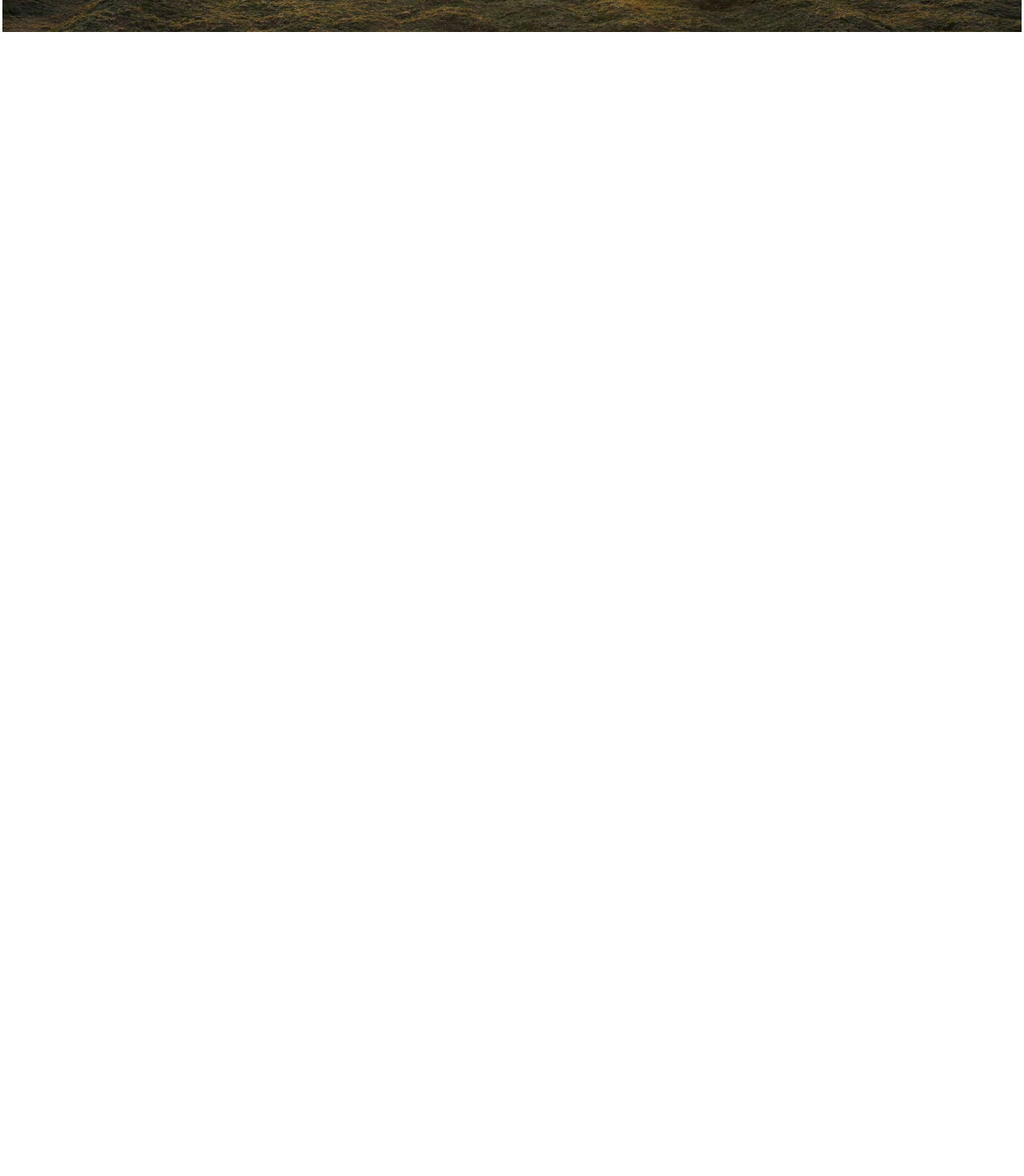
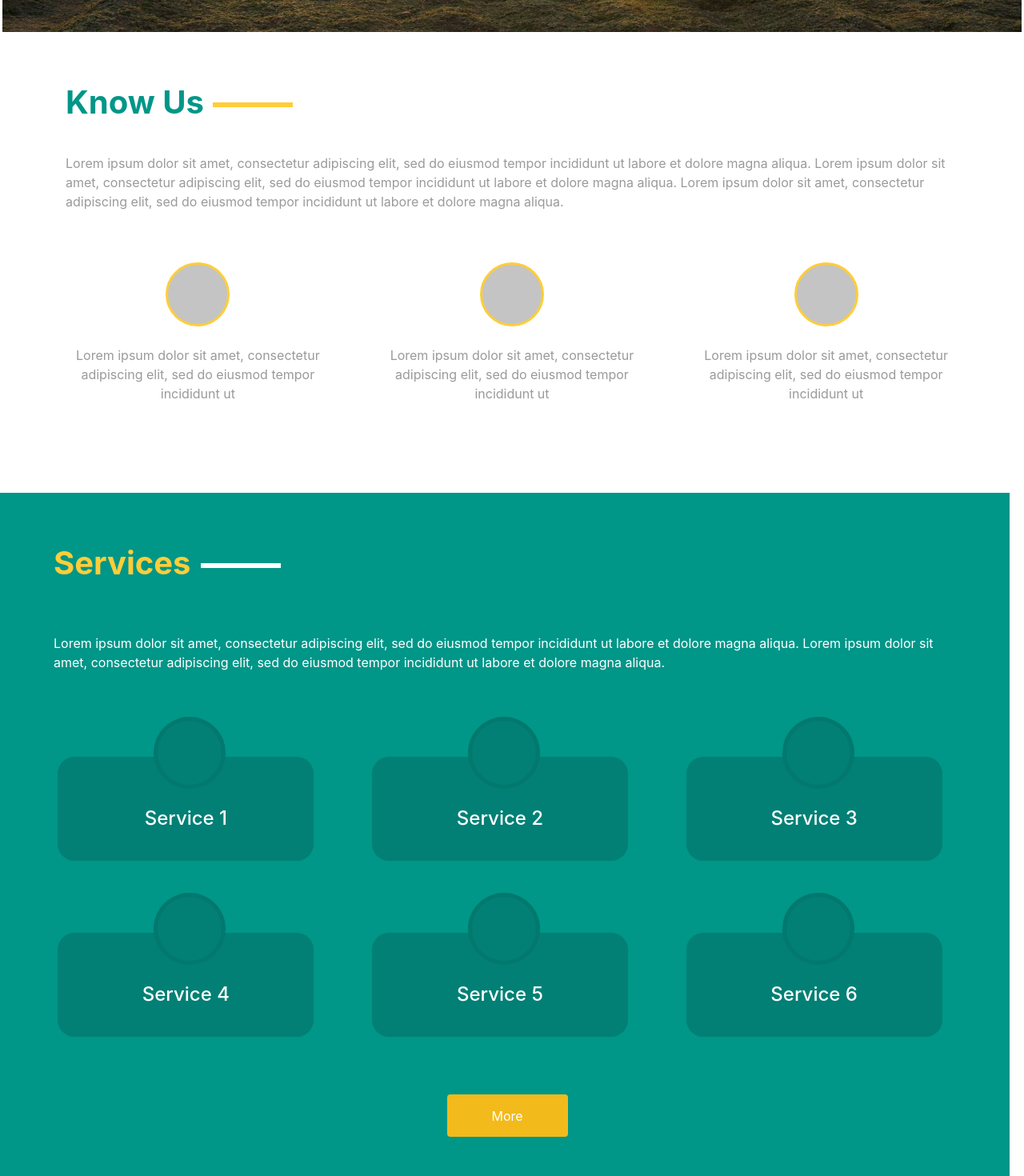
Before and after one commit to balaji18/BFT-People-Web, an Angular app: page /home in a window 1280 px wide. Shown: the part 598-2068 px from the top of the page at 80% size. Before the commit the page ends 800 px from the top, so only its background shows below. Built offline with nearby package versions, Linux system fonts and the light colour scheme.

Commit message:
Website about to complete

```diff
--- a/src/app/bft-portal/home/home.component.css
+++ b/src/app/bft-portal/home/home.component.css
@@ -1,6 +1,6 @@
 .white-floater {
     position: absolute;
-    top: 14%;
+    top: 80px;
     width: 500px;
     right: 7%;
     height: 385px !important;
--- a/src/app/bft-portal/home/home.component.html
+++ b/src/app/bft-portal/home/home.component.html
@@ -1,4 +1,5 @@
 <div class="wrapper-row">
+    <!-- Section 01 -->
     <img src="/assets/images/dummy-banner.jpeg" class="banner-img" />
     <div class="white-floater">
         <div class="m-5 p-3 grey-card">
@@ -11,4 +12,101 @@
             <button class="yellow-btn mt-3 m-3"> <b>Hire Painter</b> </button>
         </div>
     </div>
+    <!-- Section 02 -->
+    <div class="row m-5">
+        <div class="col-12">
+            <h2 class="painter-header m-3"> Know Us<b class="y-underline"></b></h2>
+        </div>
+        <div class="col-12 mt-4">
+            <p class="text-grey ml-3">
+                Lorem ipsum dolor sit amet, consectetur adipiscing elit, sed do eiusmod tempor incididunt ut labore et dolore magna aliqua.
+                Lorem ipsum dolor sit amet, consectetur adipiscing elit, sed do eiusmod tempor incididunt ut labore et dolore magna aliqua.
+                Lorem ipsum dolor sit amet, consectetur adipiscing elit, sed do eiusmod tempor incididunt ut labore et dolore magna aliqua.
+            </p>
+        </div>
+        <div class="col-12 mt-5">
+            <div class="row text-center">
+                <div class="col-md-4">
+                    <div class="y-circle"></div>
+                    <p class="text-grey mt-4">
+                        Lorem ipsum dolor sit amet,
+                        consectetur adipiscing elit, sed do eiusmod tempor incididunt ut
+                    </p>
+                </div>
+                <div class="col-md-4">
+                    <div class="y-circle"></div>
+                    <p class="text-grey mt-4">
+                        Lorem ipsum dolor sit amet,
+                        consectetur adipiscing elit, sed do eiusmod tempor incididunt ut
+                    </p>
+                </div>
+                <div class="col-md-4">
+                    <div class="y-circle"></div>
+                    <p class="text-grey mt-4">
+                        Lorem ipsum dolor sit amet,
+                        consectetur adipiscing elit, sed do eiusmod tempor incididunt ut
+                    </p>
+                </div>
+            </div>
+        </div>
+    </div>
+    <!-- Section 03 -->
+    <div class="row w-100 mt-5 bg-green">
+        <div class="col-12 m-5">
+            <h2 class="y-header m-3">Services<b class="w-underline"></b></h2>
+        </div>
+        <div class="row ml-5 mr-5">
+            <div class="col-12">
+                <p class="text-white ml-3">
+                    Lorem ipsum dolor sit amet, consectetur adipiscing elit, sed do eiusmod tempor incididunt ut labore et dolore magna aliqua.
+                    Lorem ipsum dolor sit amet, consectetur adipiscing elit, sed do eiusmod tempor incididunt ut labore et dolore magna aliqua.
+                </p>
+            </div>
+        </div>
+        <div class="row w-100 ml-5 mr-5 text-center">
+            <div class="col-md-4">
+                <div class="dark-circle"></div>
+                <div class="dark-shade">
+                    <h4 class="service-txt">Service 1</h4>
+                </div>
+            </div>
+            <div class="col-md-4">
+                <div class="dark-circle"></div>
+                <div class="dark-shade">
+                    <h4 class="service-txt">Service 2</h4>
+                </div>
+            </div>
+            <div class="col-md-4">
+                <div class="dark-circle"></div>
+                <div class="dark-shade">
+                    <h4 class="service-txt">Service 3</h4>
+                </div>
+            </div>
+        </div>
+        <div class="row w-100 ml-5 mr-5 text-center">
+            <div class="col-md-4">
+                <div class="dark-circle"></div>
+                <div class="dark-shade">
+                    <h4 class="service-txt">Service 4</h4>
+                </div>
+            </div>
+            <div class="col-md-4">
+                <div class="dark-circle"></div>
+                <div class="dark-shade">
+                    <h4 class="service-txt">Service 5</h4>
+                </div>
+            </div>
+            <div class="col-md-4">
+                <div class="dark-circle"></div>
+                <div class="dark-shade">
+                    <h4 class="service-txt">Service 6</h4>
+                </div>
+            </div>
+        </div>
+        <div class="row mt-5 w-100">
+            <div class="col-12 m-4 text-center">
+                <button type="button" class="more-btn">More</button>
+            </div>
+        </div>
+    </div>
 </div>
--- a/src/styles.css
+++ b/src/styles.css
@@ -61,3 +61,80 @@ a.nav-link:hover{
     color: #009688;
     font-weight: 700;
 }
+.y-header {
+    font-size: 40px;
+    color: #FFCD39;
+    font-weight: 700;
+}
+.y-underline {
+    text-decoration: underline;
+    width: 100px;
+    background: #FFCD39;
+    height: 6px;
+    position: absolute;
+    bottom: 34px;
+    left: 215px;
+}
+.w-underline {
+    text-decoration: underline;
+    width: 100px;
+    background: #FFF;
+    height: 6px;
+    position: absolute;
+    bottom: 34px;
+    left: 215px;
+}
+.text-grey {
+    color: #9A9A9A;
+}
+.y-circle {
+    width: 80px;
+    height: 80px;
+    border-radius: 40px;
+    border: 3px solid #FFCD39;
+    margin-left: auto;
+    margin-right: auto;
+    background: #C4C4C4;
+}
+.bg-green {
+    background: #009688;
+    color: #fff;
+}
+.w-100 {
+    width: 100%;
+    overflow: hidden;
+}
+.dark-shade {
+    background: #028075;
+    border-radius: 21px;
+    width: 320px;
+    height: 130px;
+    margin-left: auto;
+    margin-right: auto;
+}
+.dark-circle {
+    position: relative;
+    width: 90px;
+    height: 90px;
+    left: 39%;
+    top: 40px;
+    border-radius: 50%;
+    background: #028075;
+    border: 5px solid rgba(3, 111, 101, 0.44);
+    box-sizing: border-box;
+}
+.service-txt {
+    position: relative;
+    top: 63px;
+}
+
+.more-btn {
+    background: #F3BA1B;
+    border-radius: 4px;
+    width: 151px;
+    height: 53px;
+    color: #fff;
+    outline: none;
+    border:none;
+    margin-bottom: 25px;
+}
```
